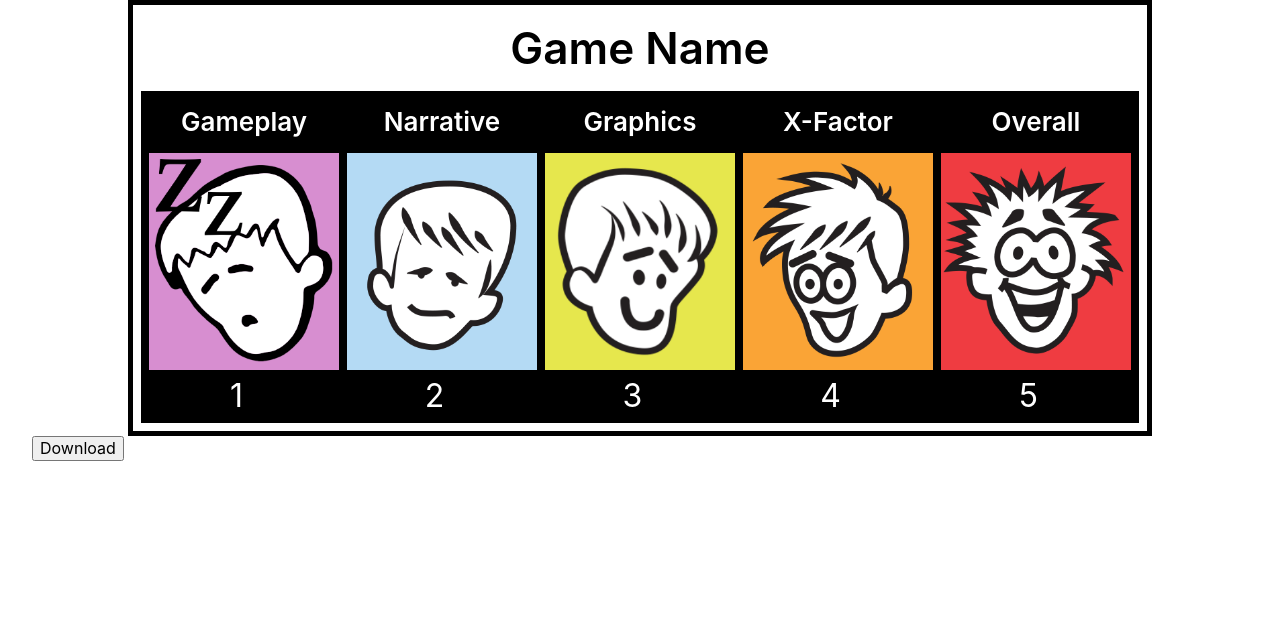
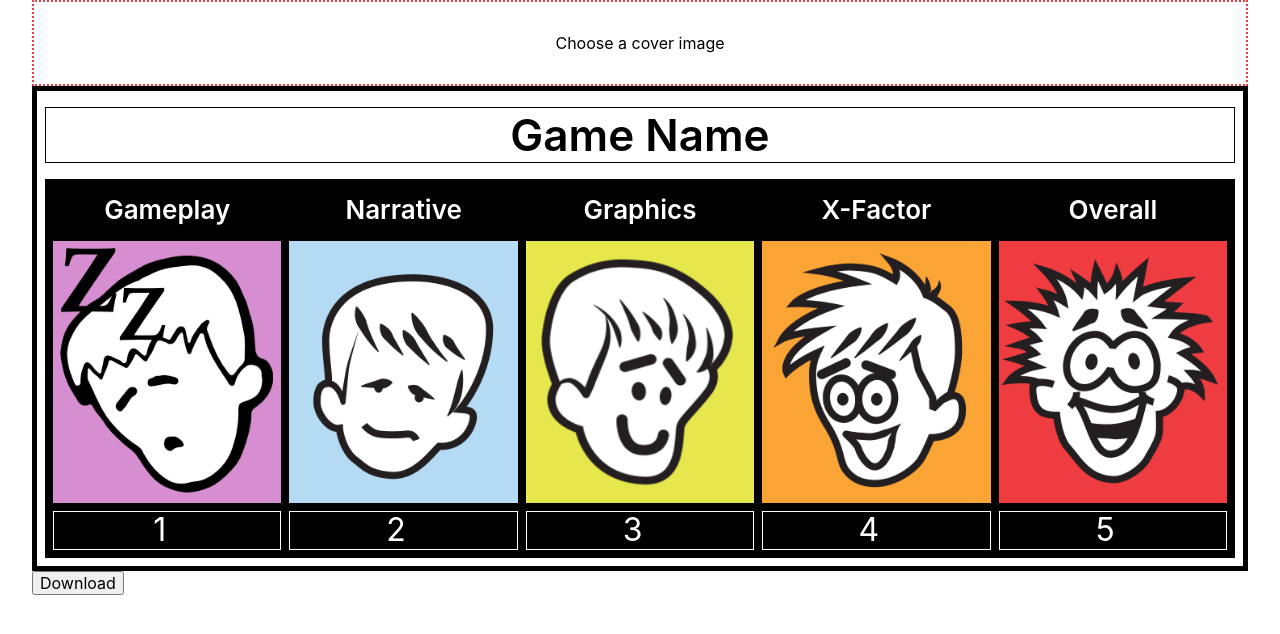
Before and after one commit to im-sticky/GameRater, a Next.js app: page / in a window 1280 px wide. Shown: the top 634 px of the page. Built offline with nearby package versions, Linux system fonts and the light colour scheme.

Commit message:
added image upload

```diff
--- a/components/rating.js
+++ b/components/rating.js
@@ -1,8 +1,7 @@
 import React, {useEffect, useState} from 'react';
-import Image from 'next/image';
 import styles from '../styles/rating.module.scss';
 
-export default function Rating({column, rating}) {
+export default function Rating({column, rating, readonly}) {
   const [internalRating, setInternalRating] = useState(rating);
   const [image, setImage] = useState(rating);
 
@@ -21,9 +20,10 @@ export default function Rating({column, rating}) {
   return (
     <div className={styles.column}>
       <span className={styles.name}>{column}</span>
-      {/* <Image src={`/ratings/${image}.png`} width={283} height={324} role='presentation' alt='' /> */}
       <img src={`/ratings/${image}.png`} className={styles.image} role='presentation' alt='' />
-      <input type='number' defaultValue={rating} min={1} max={5} step={0.5} className={styles.rating} onChange={e => setInternalRating(e.target.value)} />
+      {readonly ?
+        <span className={styles.rating}>{rating}</span> :
+        <input type='number' defaultValue={rating} min={1} max={5} step={0.5} className={styles.rating} onChange={e => setInternalRating(e.target.value)} />}
     </div>
   );
 }
--- a/package.json
+++ b/package.json
@@ -9,6 +9,7 @@
     "lint": "next lint"
   },
   "dependencies": {
+    "clsx": "^1.1.1",
     "html2canvas": "^1.4.1",
     "next": "12.1.0",
     "normalize.css": "^8.0.1",
--- a/pages/index.js
+++ b/pages/index.js
@@ -1,14 +1,20 @@
+import {useEffect, useState} from 'react';
 import Head from 'next/head';
+import clsx from 'clsx';
 import html2canvas from 'html2canvas';
 import Rating from '../components/rating';
 import styles from '../styles/Home.module.scss';
-import { useState } from 'react';
 
 export default function Home() {
   const [gameName, setGameName] = useState('Game Name');
+  const [coverFile, setCoverFile] = useState();
+  const [downloadingImage, setDownloadingImage] = useState(false);
 
-  const downloadImage = () => {
+  useEffect(() => {
+    if (downloadingImage) {
       html2canvas(document.getElementById('image-root')).then(canvas => {
+        setDownloadingImage(false);
+
         let link = document.createElement('a');
 
         link.download = `${gameName}-ratings.jpg`;
@@ -16,7 +22,8 @@ export default function Home() {
         link.href = canvas.toDataURL();
         link.click();
       });
-  };
+    }
+  }, [downloadingImage]);
 
   return (
     <div className={styles.container}>
@@ -33,18 +40,30 @@ export default function Home() {
       </Head>
 
       <main className={styles.main}>
-        <div id='image-root' className={styles.ratingsContainer}>
-          <input className={styles.gameName} defaultValue={gameName} onChange={e => setGameName(e.target.value)} />
+        <div id='image-root'>
+          <label htmlFor='cover-upload' className={clsx(styles.coverUpload, {[styles.downloading]: downloadingImage})}>
+            {coverFile ?
+              <img src={URL.createObjectURL(coverFile)} alt={`${gameName} cover art`} /> :
+              <span className={clsx(styles.label, {hidden: downloadingImage})}>Choose a cover image</span>}
+
+            {!downloadingImage ? <input id='cover-upload' type='file' accept="image/*" onChange={e => setCoverFile(e.target.files[0])} /> : null}
+          </label>
+
+          <div className={styles.ratingsContainer}>
+            {downloadingImage ?
+              <h1 className={styles.gameName}>{gameName}</h1> :
+              <input type='text' className={styles.gameName} defaultValue={gameName} onChange={e => setGameName(e.target.value)} />}
             <div className={styles.ratingsColumns}>
-            <Rating column={'Gameplay'} rating={1} />
-            <Rating column={'Narrative'} rating={2} />
-            <Rating column={'Graphics'} rating={3} />
-            <Rating column={'X-Factor'} rating={4} />
-            <Rating column={'Overall'} rating={5} />
+              <Rating column={'Gameplay'} rating={1} readonly={downloadingImage} />
+              <Rating column={'Narrative'} rating={2} readonly={downloadingImage} />
+              <Rating column={'Graphics'} rating={3} readonly={downloadingImage} />
+              <Rating column={'X-Factor'} rating={4} readonly={downloadingImage} />
+              <Rating column={'Overall'} rating={5} readonly={downloadingImage} />
+            </div>
           </div>
         </div>
 
-        <button type='button' onClick={downloadImage}>Download</button>
+        {!downloadingImage && <button type='button' onClick={() => setDownloadingImage(true)}>Download</button>}
       </main>
 
       <footer className={styles.footer}>
--- a/styles/Home.module.scss
+++ b/styles/Home.module.scss
@@ -1,12 +1,43 @@
+@import './variables.module.scss';
+
 .container {
   padding: 0 2rem;
   min-height: 100vh;
   display: flex;
   flex-direction: column;
+  max-width: 1280px;
+  margin: 0 auto;
 }
 
 .main {
   flex-grow: 2;
+}
+
+.coverUpload {
+  display: block;
+  width: 100%;
+  cursor: pointer;
+
+  &:not(.downloading) {
+    border: 2px dotted $color-primary;
+  }
+
+  .label {
+    display: block;
+    padding: 2rem;
+    text-align: center;
+  }
+
+  input {
+    display: none;
+  }
+
+  img {
+    max-width: 100%;
+    margin: 0 auto;
+    display: block;
+    width: 100%;
+  }
 }
 
 .gameName {
@@ -21,13 +52,15 @@
   padding: 0;
 }
 
+input.gameName {
+  border: 1px solid #000;
+}
+
 .ratingsContainer {
   padding: 0.5rem;
   border: 5px solid #000;
   background-color: #fff;
   text-align: center;
-  max-width: 1024px;
-  margin: 0 auto;
 }
 
 .ratingsColumns {
--- a/styles/globals.scss
+++ b/styles/globals.scss
@@ -16,3 +16,7 @@ a {
 * {
   box-sizing: border-box;
 }
+
+.hidden {
+  display: none !important;
+}
--- a/styles/rating.module.scss
+++ b/styles/rating.module.scss
@@ -33,6 +33,10 @@
     padding: 0;
   }
 
+  input.rating {
+    border: 1px solid #fff;
+  }
+
   .image {
     width: 100%;
   }
```
Also changed, not shown: .eslintrc.json, 1 other file (tests, documents, lock files or other folders). Lines whose indentation alone changed are shown as unchanged.
